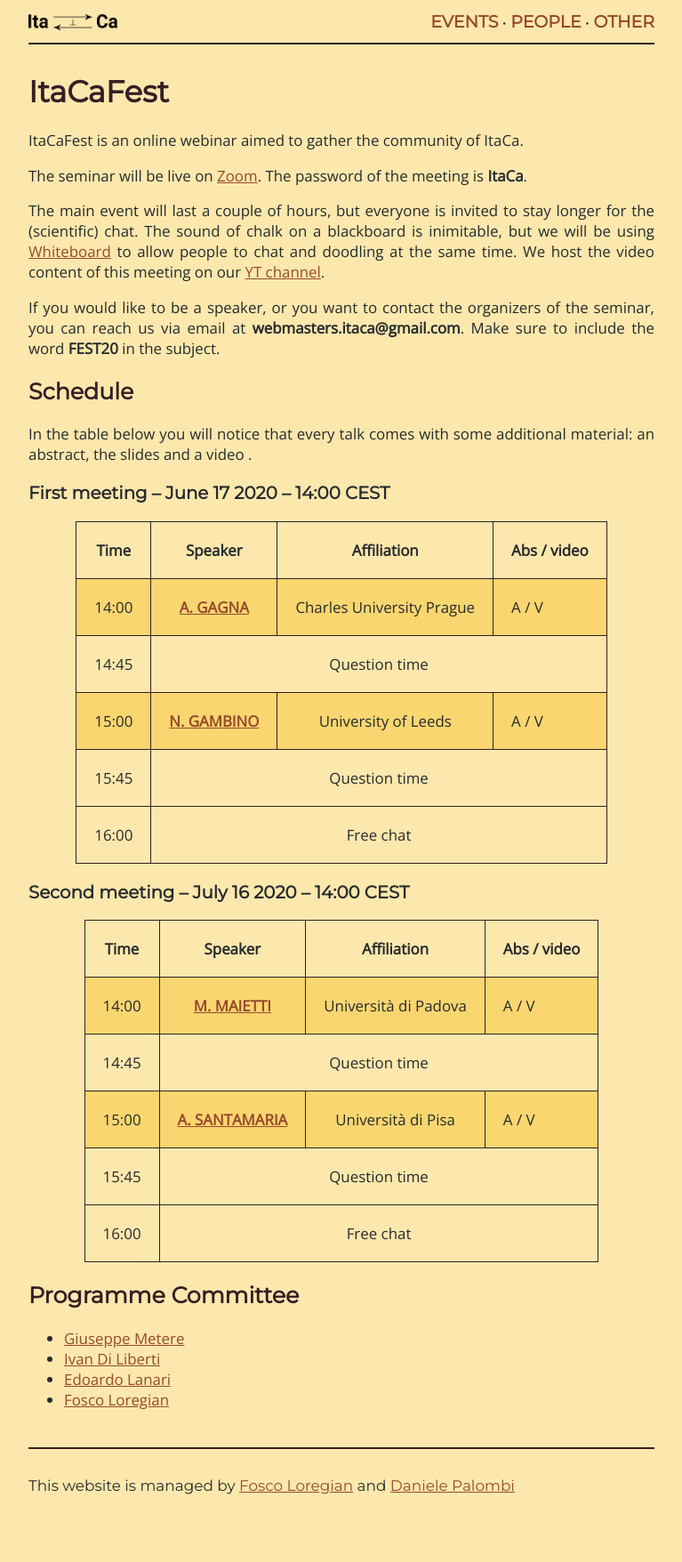
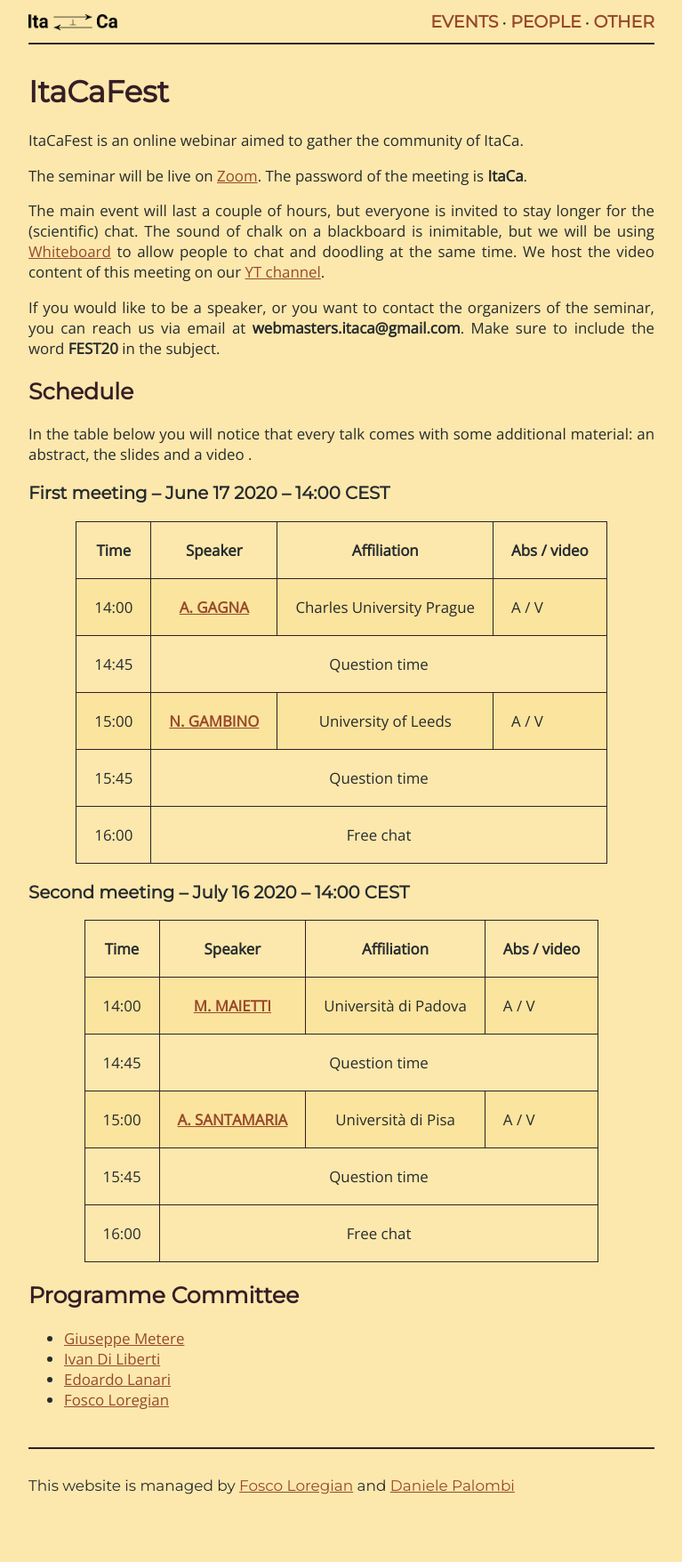
Before and after one commit to Progetto-ItaCa/Progetto-ItaCa.github.io, a Jekyll site: the page built from pages/fest.md, in a window 1280 px wide. Shown: the whole page at 89% size, without its empty margins (256-1023 px from the left). Built offline with Jekyll 4.4.1, drawn with Linux system fonts in a browser that asks for light colours; our own code applies the rules of GitHub Pages for plain Markdown files.

Commit message:
Fixed colors in ItaCaFest

```diff
--- a/pages/fest.md
+++ b/pages/fest.md
@@ -37,7 +37,7 @@ In the table below you will notice that every talk comes with some additional ma
     </tr>
   </thead>
   <tbody>
-    <tr style="background-color:#f9d66f">
+    <tr style="background-color:#fbe49d	">
       <td style="text-align: center">14:00</td>
       <td style="text-align: center"><a href="https://sites.google.com/view/andreagagna/home" target="_blank"><strong>A. GAGNA</strong></a></td>
       <td style="text-align: center">Charles University Prague</td>
@@ -47,7 +47,7 @@ In the table below you will notice that every talk comes with some additional ma
       <td style="text-align: center">14:45</td>
       <td style="text-align: center" colspan="3">Question time </td>
     </tr>
-    <tr style="background-color:#f9d66f">
+    <tr style="background-color:#fbe49d">
       <td style="text-align: center">15:00</td>
       <td style="text-align: center"><a href="http://www1.maths.leeds.ac.uk/~pmtng/" target="_blank"><strong>N. GAMBINO</strong></a></td>
       <td style="text-align: center">University of Leeds</td>
@@ -86,7 +86,7 @@ In the table below you will notice that every talk comes with some additional ma
     </tr>
   </thead>
   <tbody>
-    <tr style="background-color:#f9d66f">
+    <tr style="background-color:#fbe49d">
       <td style="text-align: center">14:00</td>
       <td style="text-align: center"><a href="https://www.math.unipd.it/~maietti/" target="_blank"><strong>M. MAIETTI</strong></a></td>
       <td style="text-align: center">Università di Padova</td>
@@ -96,7 +96,7 @@ In the table below you will notice that every talk comes with some additional ma
       <td style="text-align: center">14:45</td>
       <td style="text-align: center" colspan="3">Question time </td>
     </tr>
-    <tr style="background-color:#f9d66f">
+    <tr style="background-color:#fbe49d">
       <td style="text-align: center">15:00</td>
       <td style="text-align: center"><a href="https://www.researchgate.net/profile/Alessio_Santamaria" target="_blank"><strong>A. SANTAMARIA</strong></a></td>
       <td style="text-align: center">Università di Pisa</td>
```
Also changed, not shown: 1 other file.
